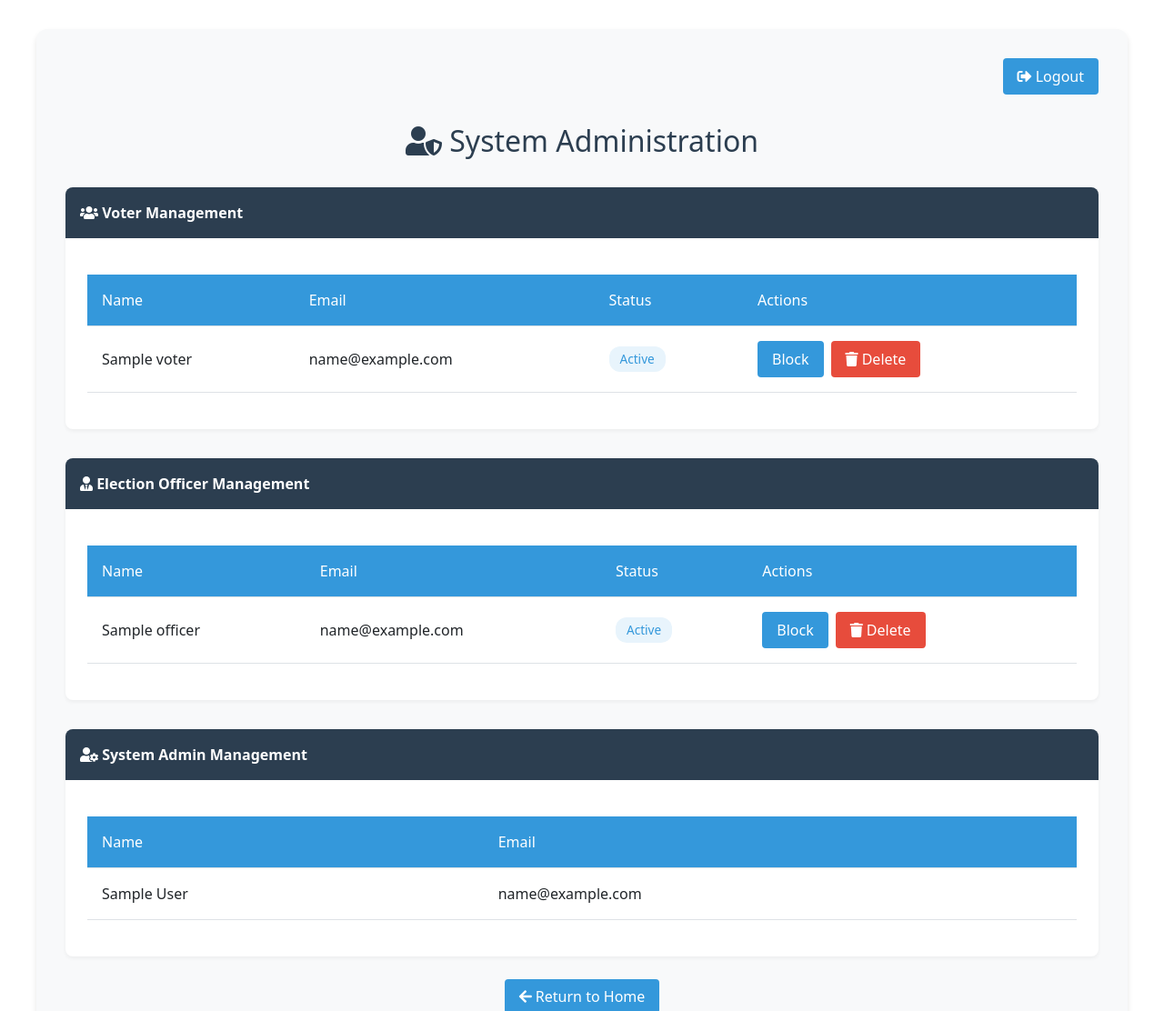
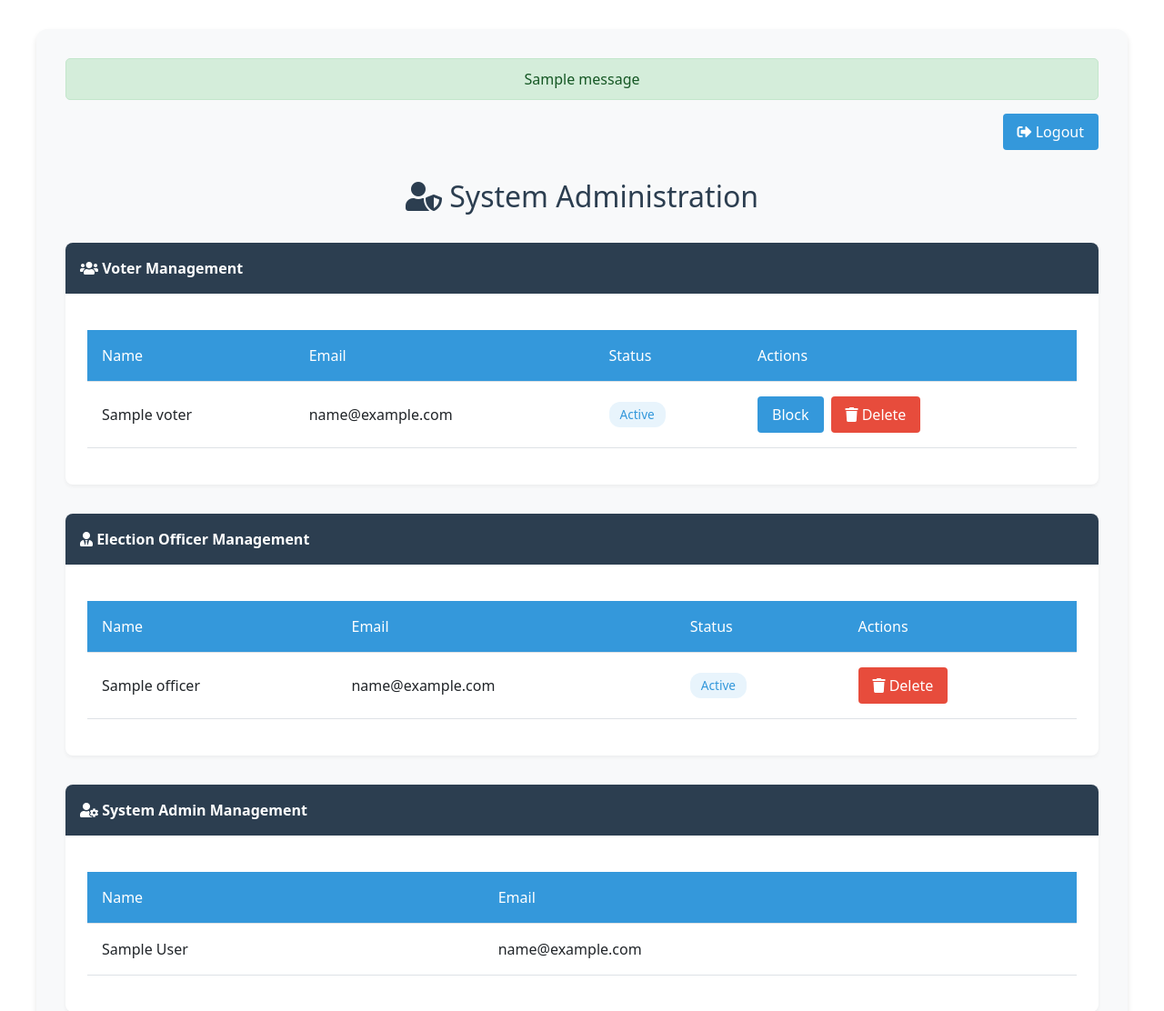
Before and after one commit to Natnaelwa7/evotingdeployment, a Flask app: template templates/sysadmin_dashboard.html in a window 1280 px wide. Shown: the part 58-1170 px from the top of the page at 91% size. Run offline with Flask 3, Linux system fonts and the light colour scheme; the template is opened without the code that fills it: values that come from a table or form of the project are taken from there, others are empty; tables that the repository leaves empty hold one stand-in row (values such as "Sample post"); one stand-in notice (Sample message) is shown; parts of the project's set-up code (start-up, migrations or seed data) failed here and were passed over.

Commit message:
Update sysadmin_dashboard.html

```diff
--- a/templates/sysadmin_dashboard.html
+++ b/templates/sysadmin_dashboard.html
@@ -10,7 +10,6 @@
         border-radius: 12px;
         box-shadow: 0 4px 6px rgba(0,0,0,0.1);
     }
-
     .management-card {
         background: white;
         border-radius: 8px;
@@ -18,43 +17,36 @@
         margin-bottom: 2rem;
         overflow: hidden;
     }
-
     .card-header {
         background: #2c3e50;
         color: white;
         padding: 1rem;
         font-weight: 600;
     }
-
     .card-body {
         padding: 1.5rem;
     }
-
     .data-table {
         width: 100%;
         border-collapse: collapse;
         margin: 1rem 0;
     }
-
     .data-table th,
     .data-table td {
         padding: 1rem;
         text-align: left;
         border-bottom: 1px solid #dee2e6;
     }
-
     .data-table th {
         background: #3498db;
         color: white;
         font-weight: 500;
     }
-
     .action-buttons {
         display: flex;
         gap: 0.5rem;
         justify-content: flex-start;
     }
-
     .btn-primary {
         background: #3498db;
         border: none;
@@ -64,11 +56,9 @@
         cursor: pointer;
         transition: background 0.3s ease;
     }
-
     .btn-primary:hover {
         background: #2980b9;
     }
-
     .btn-danger {
         background: #e74c3c;
         border: none;
@@ -78,36 +68,62 @@
         cursor: pointer;
         transition: background 0.3s ease;
     }
-
     .btn-danger:hover {
         background: #c0392b;
     }
-
     .status-indicator {
         display: inline-block;
         padding: 0.25rem 0.75rem;
         border-radius: 12px;
         font-size: 0.85rem;
     }
-
     .status-active {
         background: #e8f4fc;
         color: #3498db;
     }
-
     .status-inactive {
         background: #f8d7da;
         color: #721c24;
     }
-
     .logout-section {
         display: flex;
         justify-content: flex-end;
         margin-bottom: 2rem;
     }
+    .alert {
+        padding: 10px;
+        border-radius: 5px;
+        font-size: 1rem;
+        text-align: center;
+        margin-bottom: 15px;
+    }
+    .alert-success {
+        background-color: #d4edda;
+        color: #155724;
+        border: 1px solid #c3e6cb;
+    }
+    .alert-danger {
+        background-color: #f8d7da;
+        color: #721c24;
+        border: 1px solid #f5c6cb;
+    }
+    .alert-warning {
+        background-color: #fff3cd;
+        color: #856404;
+        border: 1px solid #ffeeba;
+    }
 </style>
 
 <div class="dashboard-container">
+    <!-- Flash Messages -->
+    {% with messages = get_flashed_messages(with_categories=true) %}
+        {% if messages %}
+            {% for category, message in messages %}
+                <div class="alert alert-{{ category }}">{{ message }}</div>
+            {% endfor %}
+        {% endif %}
+    {% endwith %}
+
     <div class="logout-section">
         <form action="{{ url_for('logout') }}" method="POST">
             <button type="submit" class="btn-primary">
@@ -193,11 +209,6 @@
                         </td>
                         <td>
                             <div class="action-buttons">
-                                <form action="{{ url_for('block_officer', officer_id=officer.id) }}" method="POST">
-                                    <button type="submit" class="btn-primary">
-                                        {{ 'Unblock' if officer.blocked else 'Block' }}
-                                    </button>
-                                </form>
                                 <form action="{{ url_for('delete_officer', officer_id=officer.id) }}" method="POST" onsubmit="return confirm('Are you sure?')">
                                     <button type="submit" class="btn-danger">
                                         <i class="fas fa-trash"></i> Delete
```
